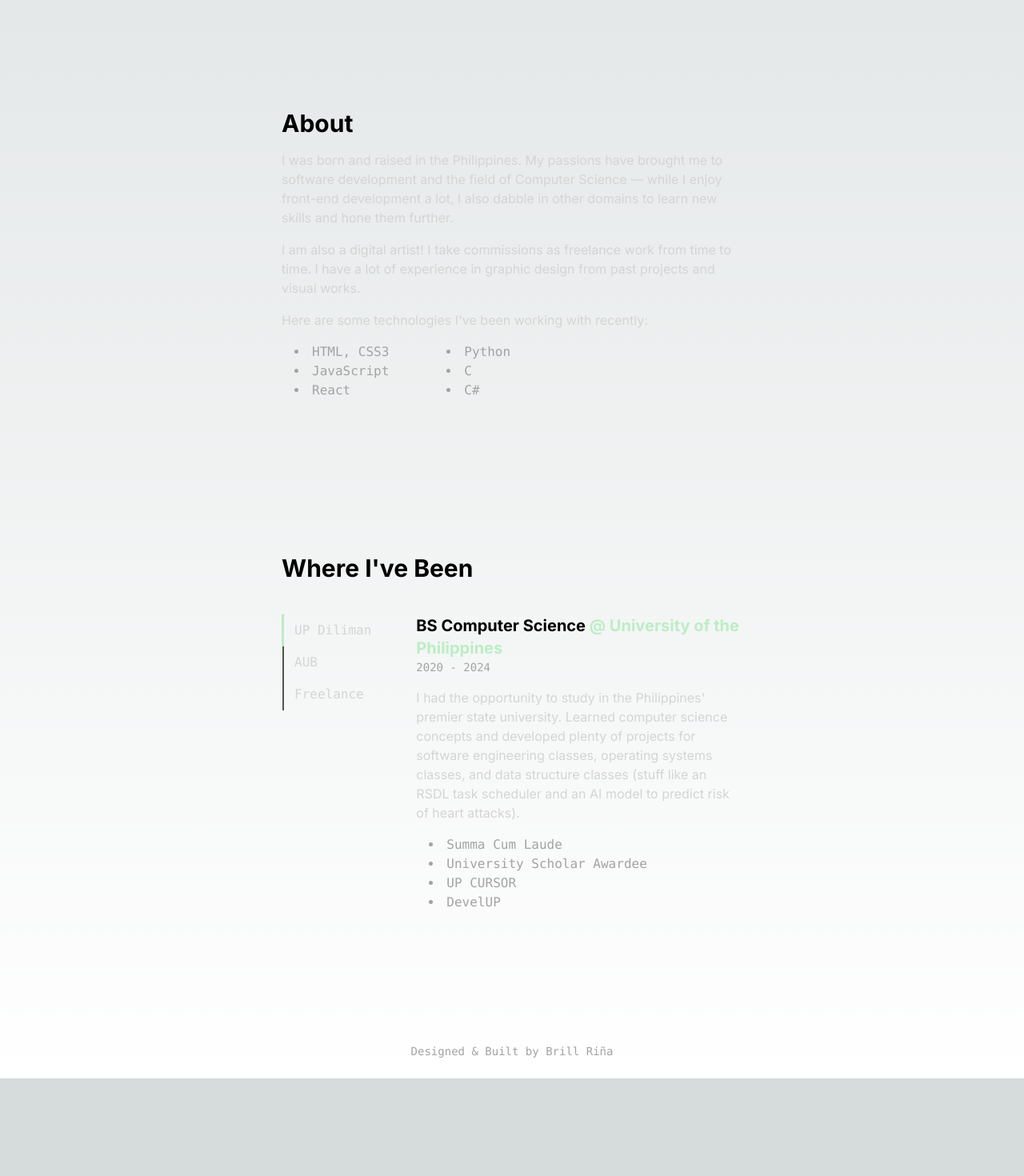
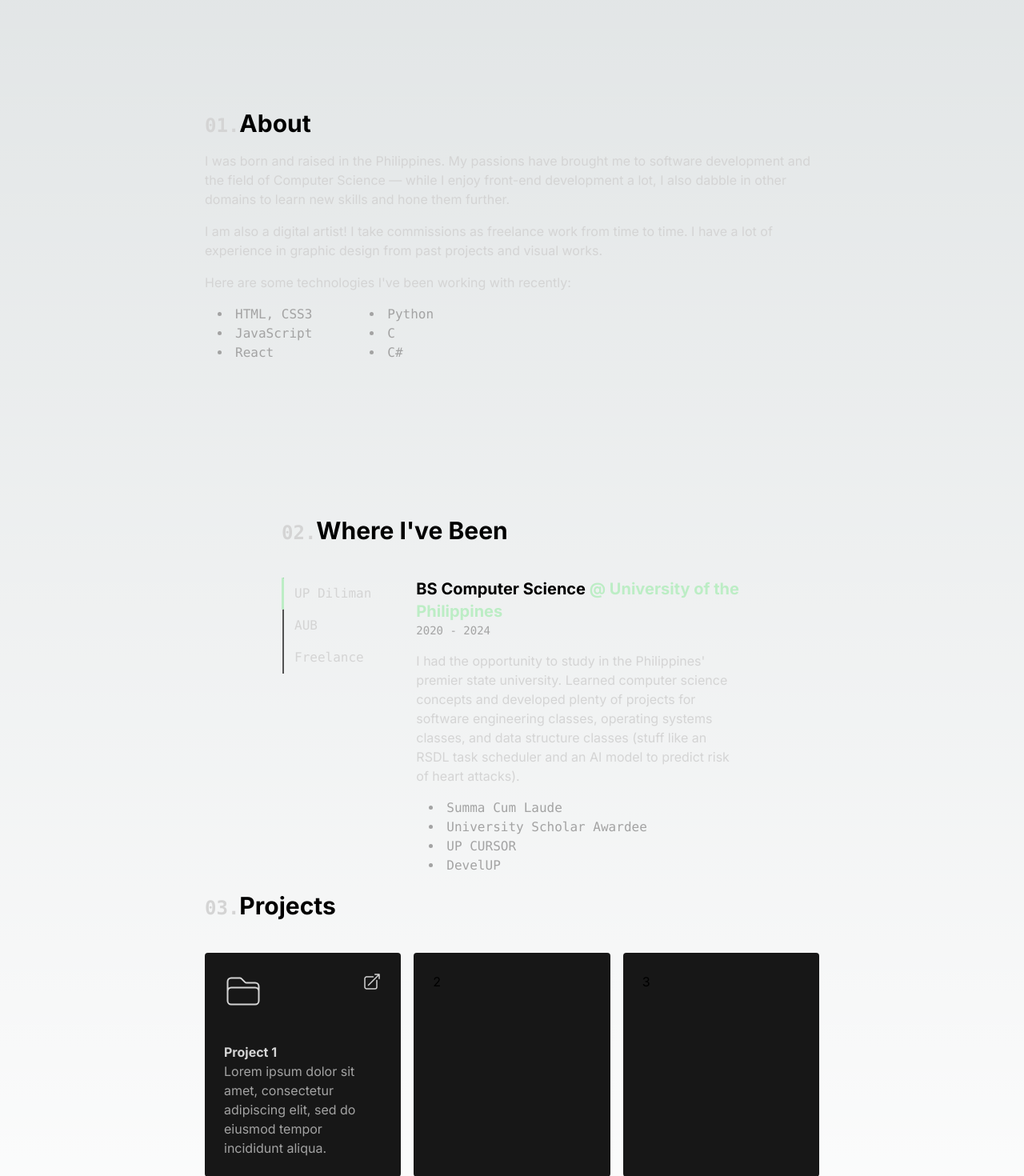
Before and after one commit to riru12/riruweb, a Next.js app: page / in a window 1280 px wide. Shown: the part 760-2230 px from the top of the page at 80% size. Before the commit the page ends 2108 px from the top, so only its background shows below. Built offline with nearby package versions, Linux system fonts and the light colour scheme.

Commit message:
initial projects commiot

```diff
--- /dev/null
+++ b/app/assets/icons/ExterLink.jsx
@@ -0,0 +1,7 @@
+export default function ExterLink({ strokeColor }) {
+    return (
+    <svg xmlns="http://www.w3.org/2000/svg" fill="none" viewBox="0 0 24 24" stroke-width="1.5" stroke={strokeColor} class="w-6 h-6">
+        <path stroke-linecap="round" stroke-linejoin="round" d="M13.5 6H5.25A2.25 2.25 0 0 0 3 8.25v10.5A2.25 2.25 0 0 0 5.25 21h10.5A2.25 2.25 0 0 0 18 18.75V10.5m-10.5 6L21 3m0 0h-5.25M21 3v5.25" />
+    </svg>
+    );
+  }
--- /dev/null
+++ b/app/assets/icons/FolderOutline.jsx
@@ -0,0 +1,7 @@
+export default function FolderOutline({ strokeColor }) {
+    return (
+    <svg xmlns="http://www.w3.org/2000/svg" fill="none" viewBox="0 0 24 24" stroke-width="1" stroke={strokeColor} class="w-12 h-12">
+        <path stroke-linecap="round" stroke-linejoin="round" d="M2.25 12.75V12A2.25 2.25 0 0 1 4.5 9.75h15A2.25 2.25 0 0 1 21.75 12v.75m-8.69-6.44-2.12-2.12a1.5 1.5 0 0 0-1.061-.44H4.5A2.25 2.25 0 0 0 2.25 6v12a2.25 2.25 0 0 0 2.25 2.25h15A2.25 2.25 0 0 0 21.75 18V9a2.25 2.25 0 0 0-2.25-2.25h-5.379a1.5 1.5 0 0 1-1.06-.44Z" />
+    </svg>
+    );
+  }
--- a/app/components/about.jsx
+++ b/app/components/about.jsx
@@ -4,10 +4,10 @@ import "../assets/css/slider.css";
 const About = () => {
     return(
         <section id="about" className="py-24 mx-[10vw] lg:mx-[20vw]">
-            <div className="flex flex-col gap-10 mx-0 xl:mx-24 2xl:mx-52">
+            <div className="flex flex-col gap-10 mx-0 2xl:mx-40">
                 <div className="flex flex-col gap-4 ">
                     <div className="font-bold text-3xl">
-                        About
+                        <span className="font-mono text-2xl text-neutral-300">01.</span>About
                     </div>
                     <div className="text-neutral-300">
                         I was born and raised in the Philippines. My passions have brought me to software development and the field of Computer Science — while I enjoy front-end development a lot, I also dabble in other domains to learn new skills and hone them further.
--- /dev/null
+++ b/app/components/projects.jsx
@@ -0,0 +1,31 @@
+import React from "react";
+import FolderOutline from "../assets/icons/FolderOutline.jsx"
+import ExterLink from "../assets/icons/ExterLink.jsx"
+
+const Projects = () => {
+    return(
+        <section id="projects" className="py-24 mx-[10vw] lg:mx-[20vw]">
+            <div className="flex flex-col gap-10 mx-0 2xl:mx-40">
+                <div className="font-bold text-3xl">
+                    <span className="font-mono text-2xl text-neutral-300">03.</span>Projects
+                </div>
+                <div className="grid auto-rows-fr gap-4 grid-cols-1 md:grid-cols-2 lg:grid-cols-3">
+                    <div id="projectTab" className="flex flex-col bg-neutral-900 rounded p-6 gap-10">
+                        <div className="flex flex-row justify-between">
+                            <FolderOutline strokeColor="#d4d4d4"/>
+                            <ExterLink strokeColor="#d4d4d4"/>
+                        </div>
+                        <div>
+                            <div className="font-bold text-neutral-300">Project 1</div>
+                            <div className="text-neutral-400">Lorem ipsum dolor sit amet, consectetur adipiscing elit, sed do eiusmod tempor incididunt aliqua.</div>
+                        </div>
+                    </div>
+                    <div className="flex flex-col bg-neutral-900 rounded p-6 gap-10">2</div>
+                    <div className="flex flex-col bg-neutral-900 rounded p-6 gap-10">3</div>
+                </div>
+            </div>
+        </section>
+    )
+}
+
+export default Projects
--- a/app/components/work.jsx
+++ b/app/components/work.jsx
@@ -18,12 +18,12 @@ const Work = () => {
         <section id="work" className="py-24 mx-[10vw] lg:mx-[20vw]">
             <div className="flex flex-col gap-10 mx-0 xl:mx-24 2xl:mx-52">
                 <div className="font-bold text-3xl">
-                    Where I've Been
+                    <span className="font-mono text-2xl text-neutral-300">02.</span>Where I've Been
                 </div>
                 <input id="tab-1" name="slider" className="hidden" type="radio" defaultChecked></input>
                 <input id="tab-2" name="slider" className="hidden" type="radio"></input>
                 <input id="tab-3" name="slider" className="hidden" type="radio"></input>
-                <div className="flex gap-10 flex-col sm:h-[40vh] sm:flex-row">
+                <div className="flex gap-10 flex-col sm:h-[25vh] sm:flex-row">
                     <div id="tablist">
                         <div className="relative overflow-x-scroll overflow-y-hidden h-[50px] mx-[-10vw] sm:overflow-hidden sm:h-min sm:mx-auto custom-scrollbar">
                             <nav className="flex flex-row sm:flex-col pl-[10vw] sm:pl-0">
--- a/app/page.js
+++ b/app/page.js
@@ -4,6 +4,7 @@ import Gradient from "./components/topgradient"
 import Hero from "./components/hero"
 import About from "./components/about"
 import Work from "./components/work"
+import Projects from "./components/projects";
 import Footer from "./components/footer"
 /* for testing sections */
 /* import Test from "./components/test" */
@@ -16,6 +17,7 @@ export default function Home() {
       <Hero />
       <About />
       <Work />
+      <Projects />
       {/* <Test /> */}
       <Footer />
     </main>
```
